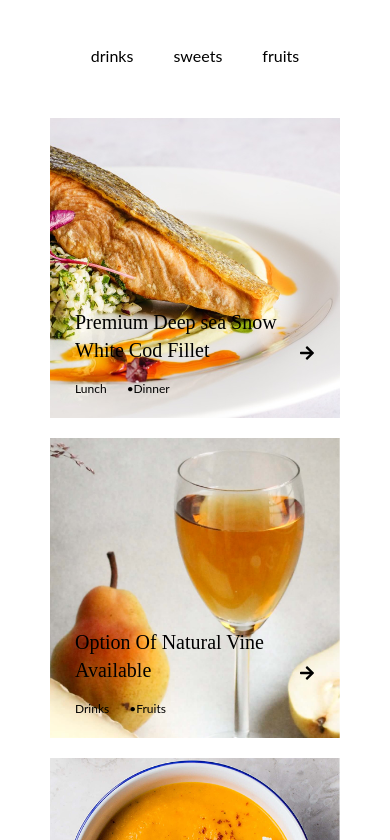
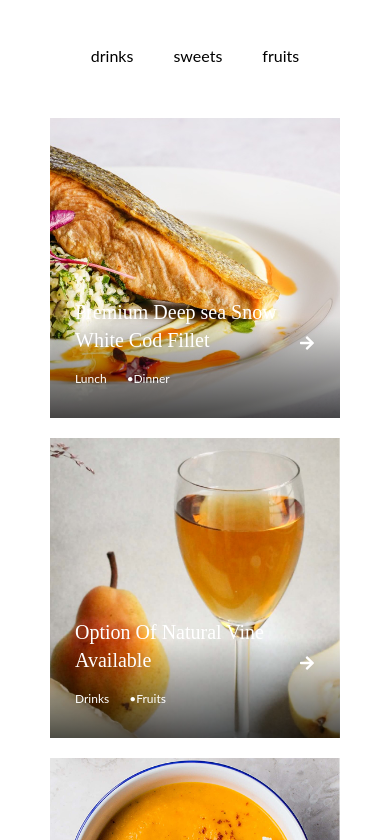
Before and after one commit to shiranlakshitha/FoodZero-React, a React (Vite) app: page /portfolio in a window 390 px wide. Shown: the part 964-1804 px from the top of the page. Built offline with nearby package versions, Linux system fonts and the light colour scheme.

Commit message:
feat: enhance PortfolioCard styling for improved visual hierarchy and responsiveness

```diff
--- a/src/components/PortfolioCard.tsx
+++ b/src/components/PortfolioCard.tsx
@@ -2,16 +2,19 @@ import { FaArrowRight } from "react-icons/fa";
 
 const PortfolioCard = ({ item }: { item: { name: string; meal: string; type: string; image: string } }) => {
   return (
-    <div className="w-full max-h-[600px] h-full overflow-hidden relative">
+    <div className="w-full text-white max-h-[600px] h-full overflow-hidden relative">
       <div className="w-full h-full">
         <img className="w-full h-full object-cover" src={item.image} alt="" />
       </div>
-      <div className="absolute bottom-5 w-full px-[25px] flex flex-row justify-between gap-5 items-center">
+
+      <div className="absolute bottom-0 left-0 w-full h-1/3 bg-gradient-to-t from-black/70 to-transparent z-10 pointer-events-none" />
+
+      <div className="z-10 absolute bottom-[30px] w-full px-[25px] flex flex-row justify-between gap-5 items-center">
         <div className="flex flex-col gap-4">
-          <h3 className="font-rufina text-xl">{item.name}</h3>
-          <div className="flex flex-row gap-5 font-lato text-[12px]">
+          <h3 className="font-rufina text-xl md:text-3xl">{item.name}</h3>
+          <div className="flex flex-row gap-5 font-lato md:text-xl text-[12px]">
             <p>{item.meal}</p>
-            <p>&#x2022;{item.type}</p>
+            <p className="cursor-pointer">&#x2022;{item.type}</p>
           </div>
         </div>
         <div><FaArrowRight /></div>
```
